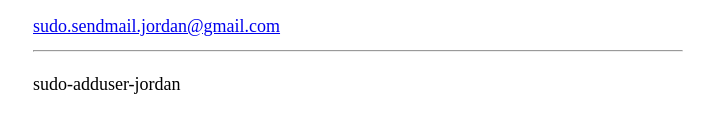
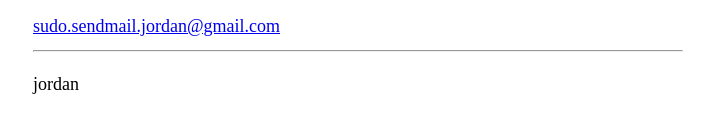
Before and after one commit to sudo-adduser-jordan/portfolio-website, a plain HTML site: page public/index.html in a window 1280 px wide. Shown: the part 2241-2371 px from the top of the page, without its empty margins (282-996 px from the left). Drawn offline with Linux system fonts and the light colour scheme; a script that the page names is missing.

Commit message:
Update index.html

```diff
--- a/public/index.html
+++ b/public/index.html
@@ -4,7 +4,7 @@
     <meta name="viewport" content="width=device-width, initial-scale=1" />
     <script defer src="/_vercel/insights/script.js"></script>
     <link rel="icon" type="image/x-icon" href="/logo.png" />
-    <title>sudo-adduser-jordan</title>
+    <title>jordan</title>
     <style type="text/css">
       body {
         margin: 40px auto;
@@ -149,6 +149,6 @@
 
     <hr />
 
-    <p>sudo-adduser-jordan</p>
+    <p>jordan</p>
   </body>
 </html>
```
